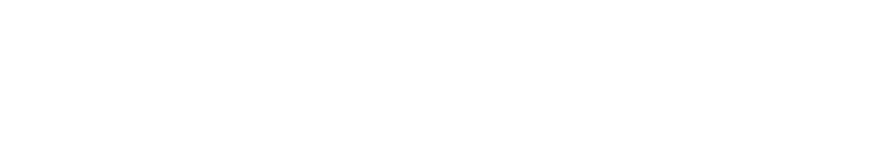
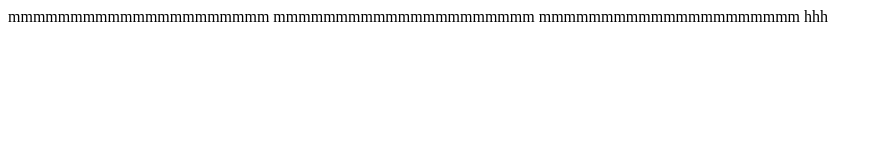
Before and after one commit to Solohit35/test1, a plain HTML site: page index.htm in a window 1280 px wide. Shown: the whole page, without its empty margins (0-883 px from the left). Drawn offline with Linux system fonts and the light colour scheme.

Commit message:
add some lines of code

```diff
--- a/index.htm
+++ b/index.htm
@@ -7,5 +7,16 @@
 </head>
 <body>
 
+    mmmmmmmmmmmmmmmmmmmmm
+
+    mmmmmmmmmmmmmmmmmmmmm
+
+
+    mmmmmmmmmmmmmmmmmmmmm
+
+    hhh
+
+
+
 </body>
 </html>
```
Also changed, not shown: services.htm (+1 -0 lines).
